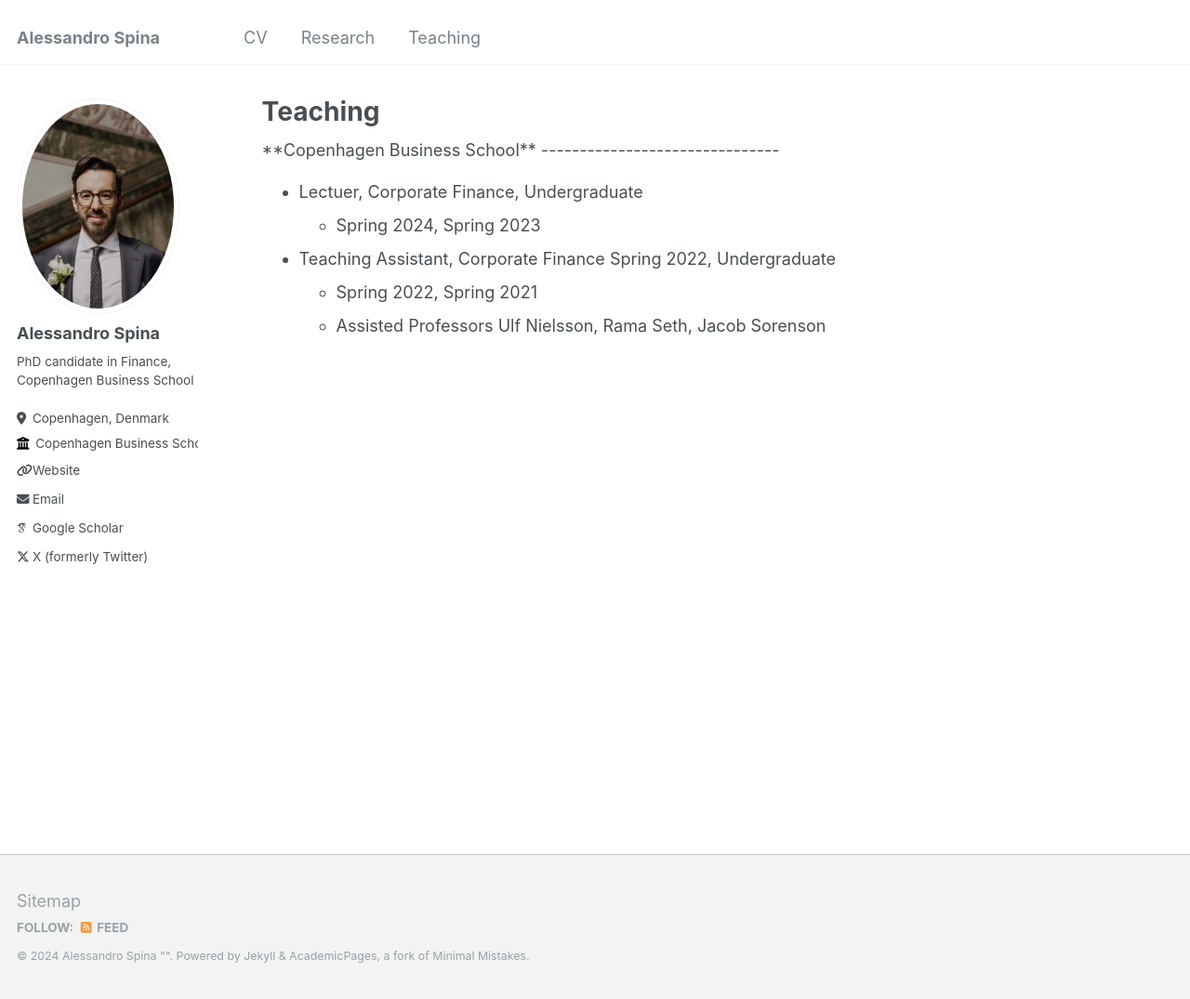
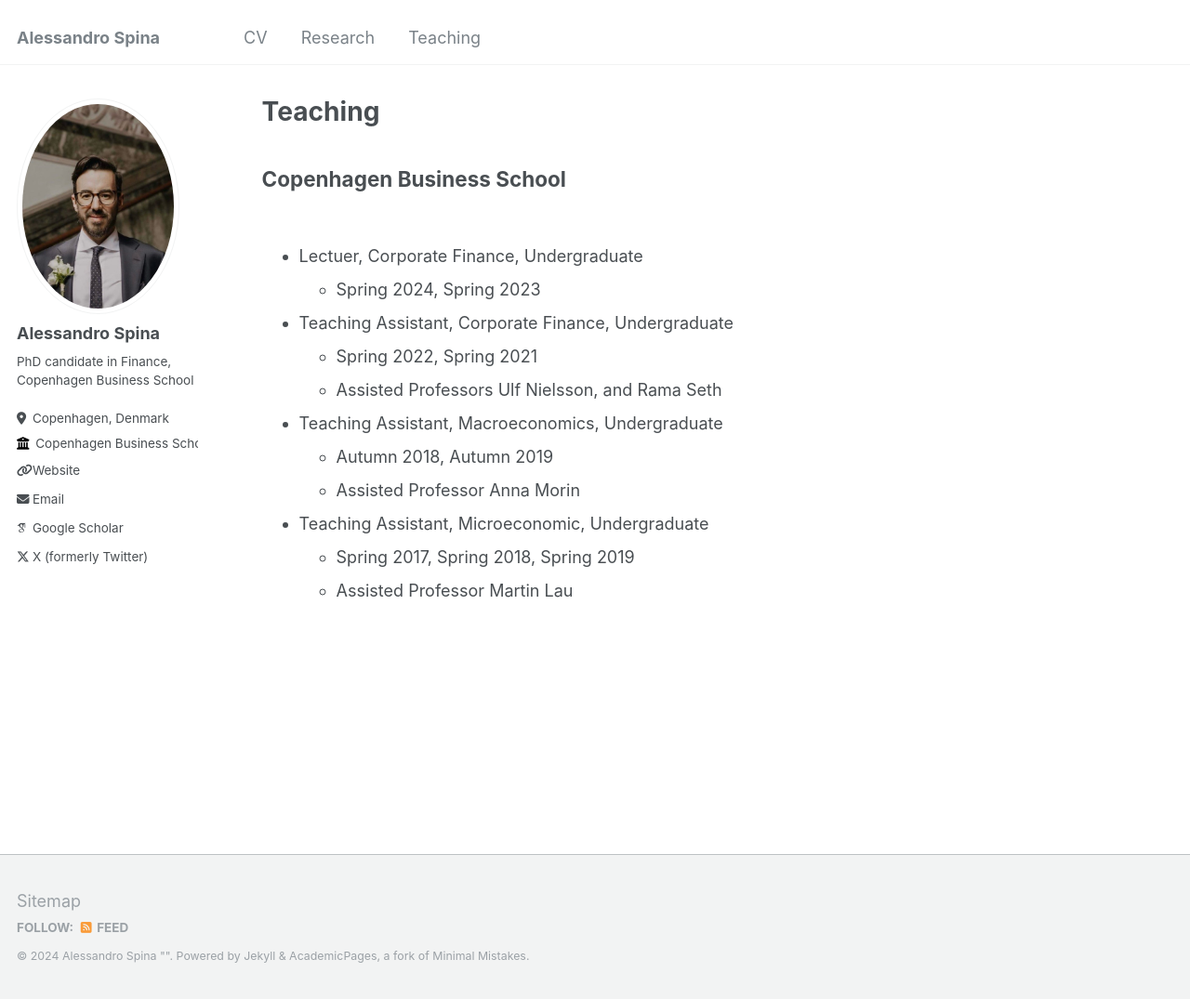
Before and after one commit to aspi6246/aspi6246.github.io, a Jekyll site: the page built from _pages/teaching.html, in a window 1280 px wide and 1075 px high. Shown: the whole window at 93% size. Built offline with Jekyll 4.4.1, drawn with Linux system fonts in a browser that asks for light colours; some web fonts are replaced.

Commit message:
Update teaching.html

```diff
--- a/_pages/teaching.html
+++ b/_pages/teaching.html
@@ -5,9 +5,7 @@ permalink: /teaching/
 author_profile: true
 ---
 
-
-**Copenhagen Business School**
--------------------------------
+<h2>Copenhagen Business School</h2>
 
 <br>
 
@@ -16,9 +14,20 @@ author_profile: true
     <ul>
       <li>Spring 2024, Spring 2023 </li>
     </ul>
-  <li> Teaching Assistant, Corporate Finance Spring 2022, Undergraduate </li>
+  <li> Teaching Assistant, Corporate Finance, Undergraduate </li>
      <ul>
      <li> Spring 2022, Spring 2021 </li>
-     <li> Assisted Professors Ulf Nielsson, Rama Seth, Jacob Sorenson </li>
+     <li> Assisted Professors Ulf Nielsson, and Rama Seth </li>
     </ul>
+<li> Teaching Assistant, Macroeconomics, Undergraduate </li>
+     <ul>
+     <li> Autumn 2018, Autumn 2019 </li>
+     <li> Assisted Professor Anna Morin </li>
+    </ul>
+<li> Teaching Assistant, Microeconomic, Undergraduate </li>
+     <ul>
+     <li> Spring 2017, Spring 2018, Spring 2019 </li>
+     <li> Assisted Professor Martin Lau </li>
+    </ul>
+
 </ul>
```
